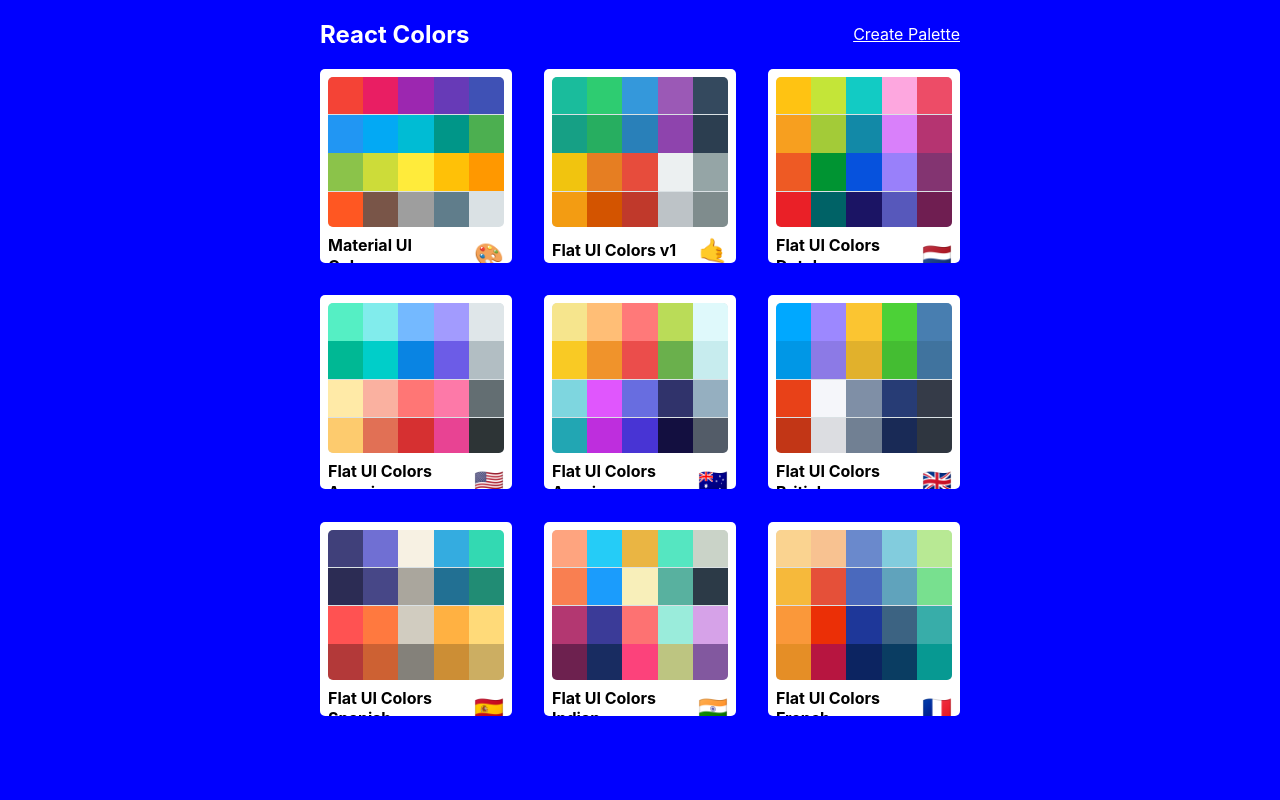
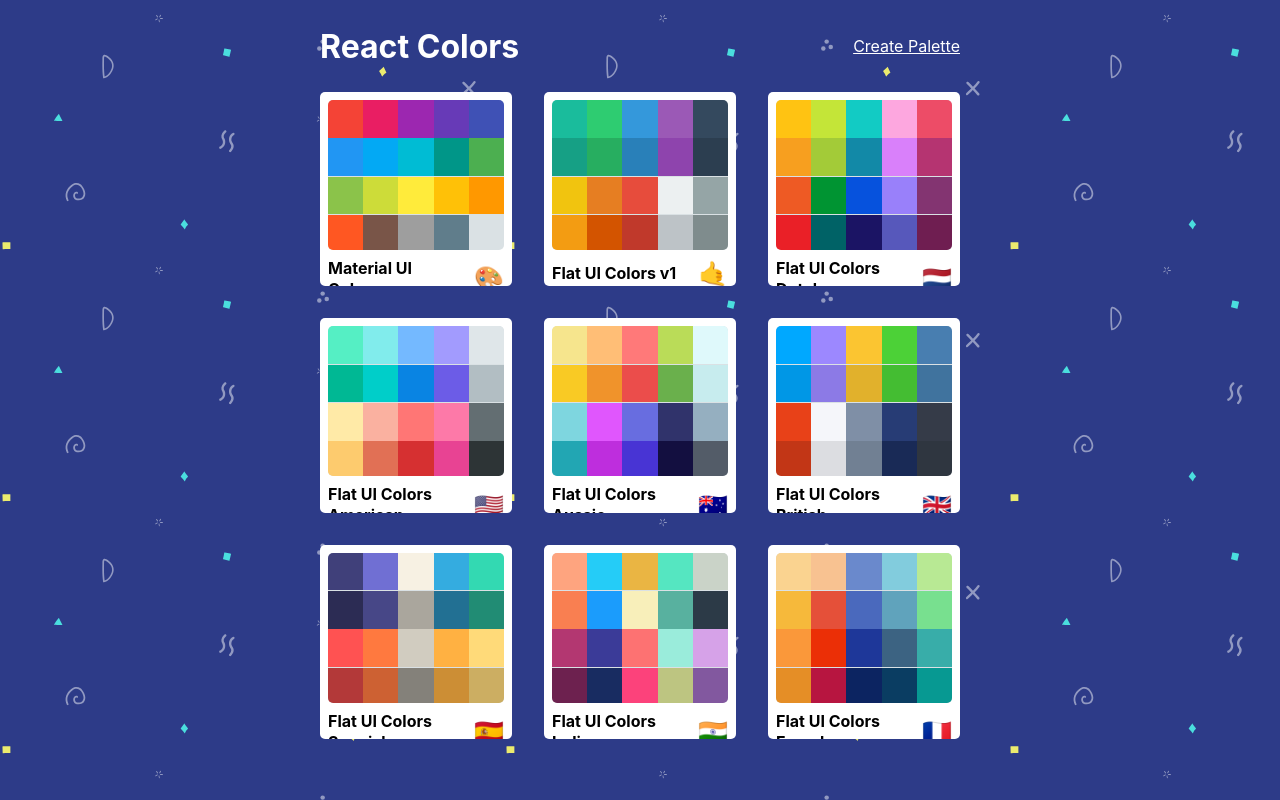
Before and after one commit to asashi26/react-colors, a React (Create React App) app: page / in a window 1280 px wide. Built offline with nearby package versions, Linux system fonts and the light colour scheme.

Commit message:
Add bg svg to PaletteList

```diff
--- a/src/components/palette-list.js
+++ b/src/components/palette-list.js
@@ -15,7 +15,7 @@ class PaletteList extends Component {
       <div className={classes.root}>
         <div className={classes.container}>
           <nav className={classes.nav}>
-            <h1>React Colors</h1>
+            <h1 className={classes.heading}>React Colors</h1>
             <Link to='/palette/new'>Create Palette</Link>
           </nav>
           <div className={classes.palettes}>
--- a/src/styles/palette-list-styles.js
+++ b/src/styles/palette-list-styles.js
@@ -1,13 +1,19 @@
 import sizes from './media-queries'
-
+import bg from '../bg.svg'
 export default {
   root: {
-    backgroundColor: 'blue',
+    /* background by SVGBackgrounds.com */
+    backgroundColor: '#2D3B88',
+    backgroundImage: `URL(${bg})`,
     height: '100vh',
     display: 'flex',
     alignItems: 'flex-start',
     justifyContent: 'center',
     color: 'white',
+    overflow: 'scroll',
+  },
+  heading: {
+    fontSize: '2rem',
   },
   container: {
     width: '50%',
```
Also changed, not shown: src/bg.svg (added).
